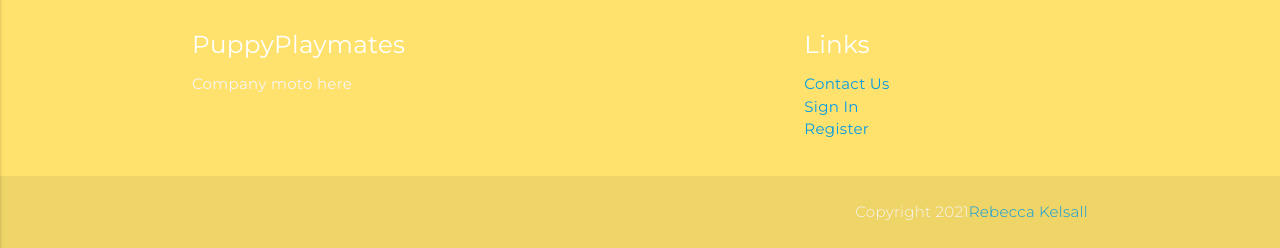
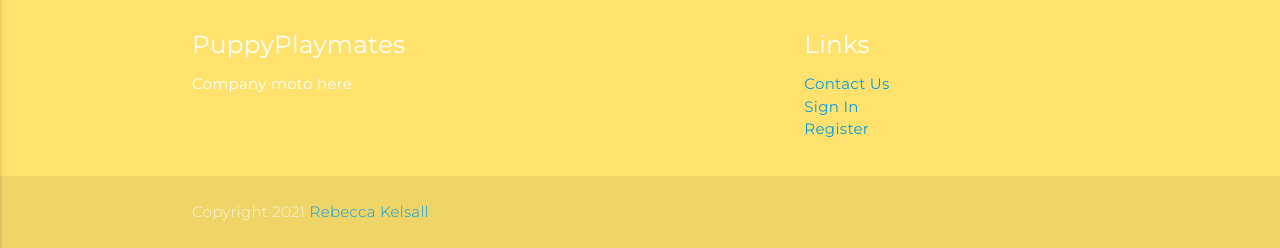
Before and after one commit to crypticCaroline/puppyplaymates, a Flask app: page /search in a window 1280 px wide. Shown: the part 552-800 px from the top of the page. Run offline with Flask 2, Linux system fonts and the light colour scheme; data that the repository does not hold is empty; some libraries are stand-ins or nearby versions.

Commit message:
Removed prints class from base and made some styling changes

```diff
--- a/templates/base.html
+++ b/templates/base.html
@@ -42,7 +42,7 @@
         </nav>
     </header>
 
-    <div id="content" class="prints">{% block content %}{% endblock %}</div>
+    <div id="content" >{% block content %}{% endblock %}</div>
     <div id="footer">
         {% block footer %}
         <!--Footer-->
@@ -50,30 +50,30 @@
             <div class="container">
                 <div class="row">
                     <div class="col l6 s12">
-                        <h5 class="white-text">PuppyPlaymates</h5>
-                        <p class="grey-text text-lighten-4">Company moto here </p>
+                        <h5 class="footer-text" >PuppyPlaymates</h5>
+                        <p class="footer-text">Company moto here </p>
                     </div>
                     <div class="col l4 offset-l2 s12">
-                        <h5 class="white-text">Links</h5>
+                        <h5 class="footer-text">Links</h5>
                         <ul>
-                            <li><a class="" href="{{ url_for('contact_us')}}">Contact Us</a></li>
+                            <li><a class="footer-text" href="{{ url_for('contact_us')}}">Contact Us</a></li>
                             {% if session.user %}
-                            <li><a class="" href="{{ url_for('report_user')}}">Report User</a></li>
-                            <li><a class="" href="{{ url_for('change_password')}}">Change Password</a></li>
-                            <li><a class="" href="{{ url_for('delete_profile')}}">Delete Account</a></li>
-                            <li><a class="" href="{{ url_for('logout')}}">Sign Out</a></li>
+                            <li><a class="footer-text" href="{{ url_for('report_user')}}">Report User</a></li>
+                            <li><a class="footer-text" href="{{ url_for('change_password')}}">Change Password</a></li>
+                            <li><a class="footer-text" href="{{ url_for('delete_profile')}}">Delete Account</a></li>
+                            <li><a class="footer-text" href="{{ url_for('logout')}}">Sign Out</a></li>
                             {% else%}
-                            <li><a class="" href="{{ url_for('login')}}">Sign In</a></li>
-                            <li><a class="" href="{{ url_for('register')}}">Register</a></li>
+                            <li><a class="footer-text" href="{{ url_for('login')}}">Sign In</a></li>
+                            <li><a class="footer-text" href="{{ url_for('register')}}">Register</a></li>
                             {% endif %}
                         </ul>
                     </div>
                 </div>
             </div>
             <div class="footer-copyright">
-                <div class="container">
-                    <p class="grey-text text-lighten-4 right">Copyright 2021<a
-                            href="https://github.com/crypticCaroline" target="_blank">Rebecca Kelsall</a></p>
+                <div class="container footer-text">
+                    <p>Copyright 2021 <a
+                            href="https://github.com/crypticCaroline" target="_blank" class="footer-text">Rebecca Kelsall</a></p>
                 </div>
             </div>
         </footer>
```
